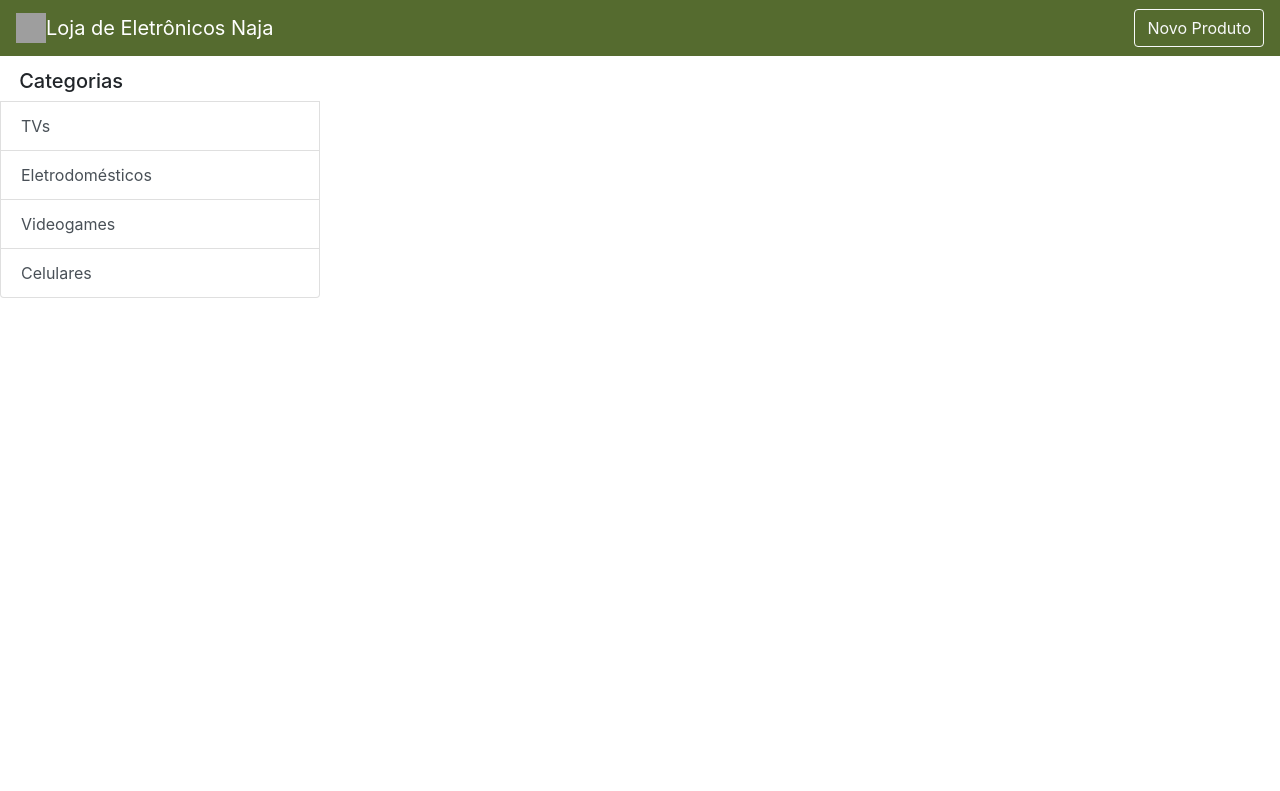
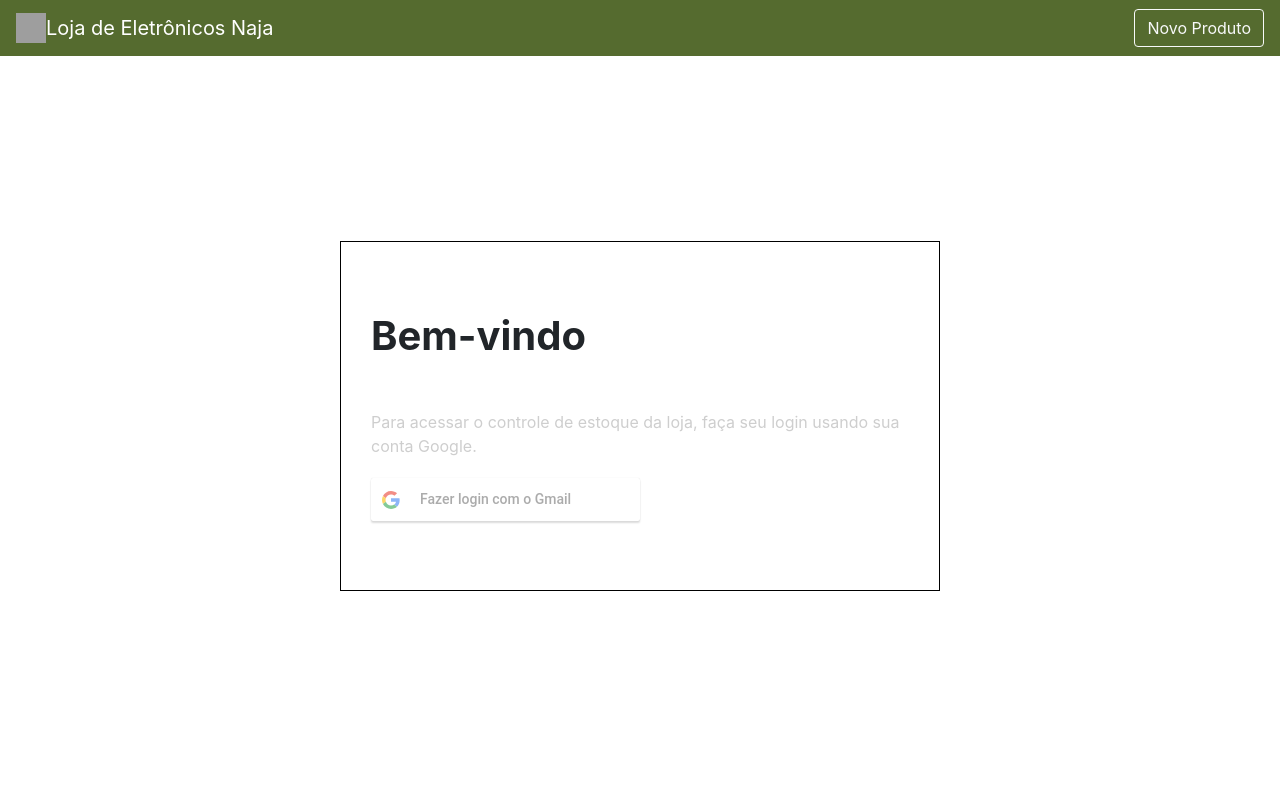
Before and after one commit to Matheusrsm/frontend-lojanaja, a React (Create React App) app: page / in a window 1280 px wide. Shown: the top 791 px of the page. Built offline with nearby package versions, Linux system fonts and the light colour scheme; grey boxes are pictures that could not be loaded.

Commit message:
Readicionando login

```diff
--- a/src/App.js
+++ b/src/App.js
@@ -1,7 +1,7 @@
 import React from 'react';
 import MenuSuperior from './components/MenuSuperior/MenuSuperior';
 import Categorias from './components/Categorias/Categorias';
-//import Login from './pages/Login';
+import Login from './pages/Login';
 
 import './App.css'
 
@@ -9,6 +9,7 @@ function App() {
   return (
     <div>
       <MenuSuperior/>
+      <Login/>
       <Categorias/>
     </div>
   );
```
